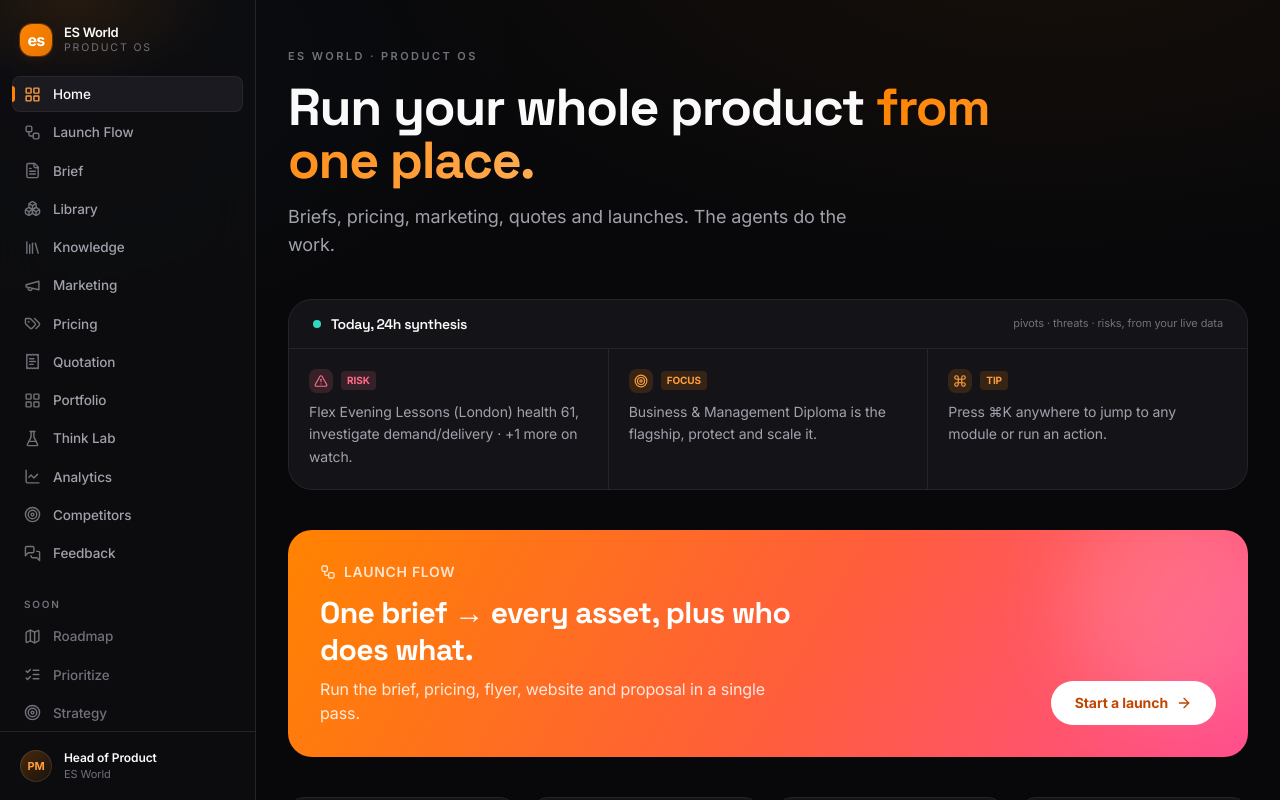
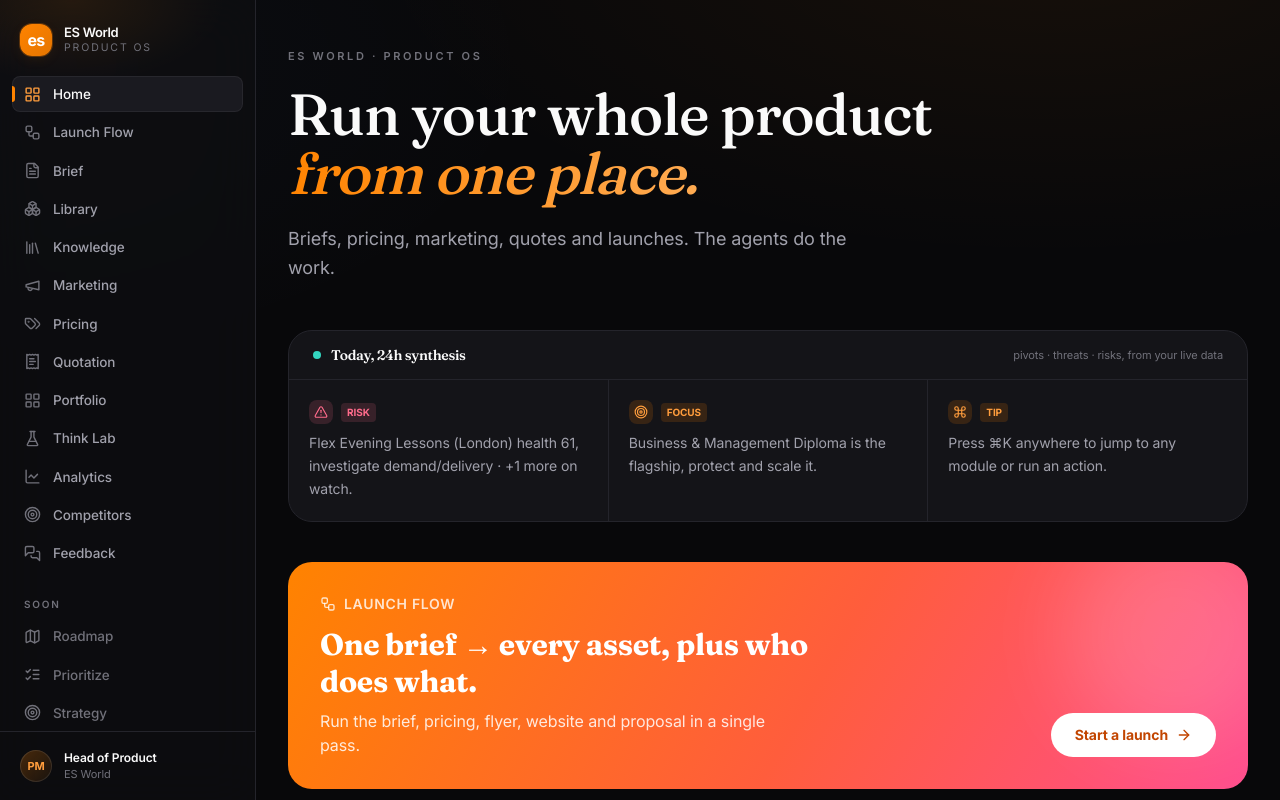
Before and after one commit to AWESOME-GLITCH/DeploymentProj, a Next.js app: page / in a window 1280 px wide. Shown: the top 800 px of the page. Built offline with nearby package versions, Linux system fonts and the light colour scheme.

Commit message:
Editorial serif headlines for a premium, expensive feel

```diff
--- a/app/globals.css
+++ b/app/globals.css
@@ -50,13 +50,18 @@ textarea,
   border-radius: 8px;
 }
 
-/* Gen-Z gradient headline accent */
+/* Warm editorial accent for a single word in the headline. */
 .text-gradient {
-  /* Single on-brand hue — restrained, not a rainbow. */
   background: linear-gradient(100deg, #ff8300, #ffab52);
   -webkit-background-clip: text;
   background-clip: text;
   color: transparent;
+}
+/* Editorial serif italic, used for the accented word in hero headlines. */
+.serif-accent {
+  font-family: var(--font-display), Georgia, serif;
+  font-style: italic;
+  font-weight: 500;
 }
 .hover-lift {
   transition: transform 0.2s cubic-bezier(0.22, 1, 0.36, 1), border-color 0.2s ease, box-shadow 0.2s ease;
@@ -66,12 +71,22 @@ textarea,
   border-color: rgba(255, 255, 255, 0.16);
 }
 
-/* Headings use the display face with tight, modern tracking */
+/* Headlines use the editorial serif. It carries the "expensive" feel.
+   Serifs want near-neutral tracking, not the tight negative tracking a sans wants. */
 h1,
 h2,
 h3 {
-  font-family: var(--font-display), var(--font-sans), system-ui, sans-serif;
+  font-family: var(--font-display), Georgia, "Times New Roman", serif;
+  letter-spacing: -0.01em;
+  font-weight: 500;
+  font-optical-sizing: auto;
+}
+h1 {
   letter-spacing: -0.02em;
+}
+/* Small-caps eyebrows and UI labels stay on the sans, not the serif. */
+.font-sans-force {
+  font-family: var(--font-sans), system-ui, sans-serif !important;
 }
 
 ::selection {
--- a/app/layout.tsx
+++ b/app/layout.tsx
@@ -1,5 +1,5 @@
 import type { Metadata } from "next";
-import { Inter, Space_Grotesk } from "next/font/google";
+import { Inter, Fraunces } from "next/font/google";
 import "./globals.css";
 import { Sidebar } from "@/components/Sidebar";
 import { CommandBar } from "@/components/CommandBar";
@@ -11,9 +11,12 @@ const inter = Inter({
   display: "swap",
 });
 
-const display = Space_Grotesk({
+// A high-contrast editorial serif for headlines. This is the "expensive" signal:
+// premium brands lead with typography, not louder colour.
+const display = Fraunces({
   subsets: ["latin"],
-  weight: ["500", "600", "700"],
+  weight: ["400", "500", "600", "700"],
+  style: ["normal", "italic"],
   variable: "--font-display",
   display: "swap",
 });
--- a/app/page.tsx
+++ b/app/page.tsx
@@ -26,12 +26,12 @@ export default function Home() {
   return (
     <div className="mx-auto max-w-6xl px-8 py-12">
       {/* Hero */}
-      <div className="mb-10">
-        <div className="text-[11px] font-semibold uppercase tracking-[0.22em] text-ink-faint">ES World · Product OS</div>
-        <h1 className="mt-4 max-w-3xl text-[52px] font-bold leading-[1.02] tracking-tight text-ink">
-          Run your whole product <span className="text-gradient">from one place.</span>
+      <div className="mb-12">
+        <div className="font-sans-force text-[11px] font-semibold uppercase tracking-[0.24em] text-ink-faint">ES World · Product OS</div>
+        <h1 className="mt-5 max-w-3xl text-[58px] font-medium leading-[1.03] tracking-[-0.02em] text-ink">
+          Run your whole product <span className="serif-accent text-gradient">from one place.</span>
         </h1>
-        <p className="mt-4 max-w-xl text-lg text-ink-soft">
+        <p className="font-sans-force mt-5 max-w-xl text-lg leading-relaxed text-ink-soft">
           Briefs, pricing, marketing, quotes and launches. The agents do the work.
         </p>
       </div>
--- a/components/PageHeader.tsx
+++ b/components/PageHeader.tsx
@@ -32,10 +32,10 @@ export function PageHeader({
         </div>
         <div>
           <div className="flex items-center gap-3">
-            <h1 className="text-[30px] font-bold leading-none tracking-[-0.03em] text-ink">{title}</h1>
+            <h1 className="text-[32px] font-medium leading-none tracking-[-0.02em] text-ink">{title}</h1>
             {status && <StatusPill status={status} />}
           </div>
-          <p className="mt-2 max-w-2xl text-[15px] leading-relaxed text-ink-soft">{tagline}</p>
+          <p className="font-sans-force mt-2.5 max-w-2xl text-[15px] leading-relaxed text-ink-soft">{tagline}</p>
         </div>
       </div>
       {right}
```
